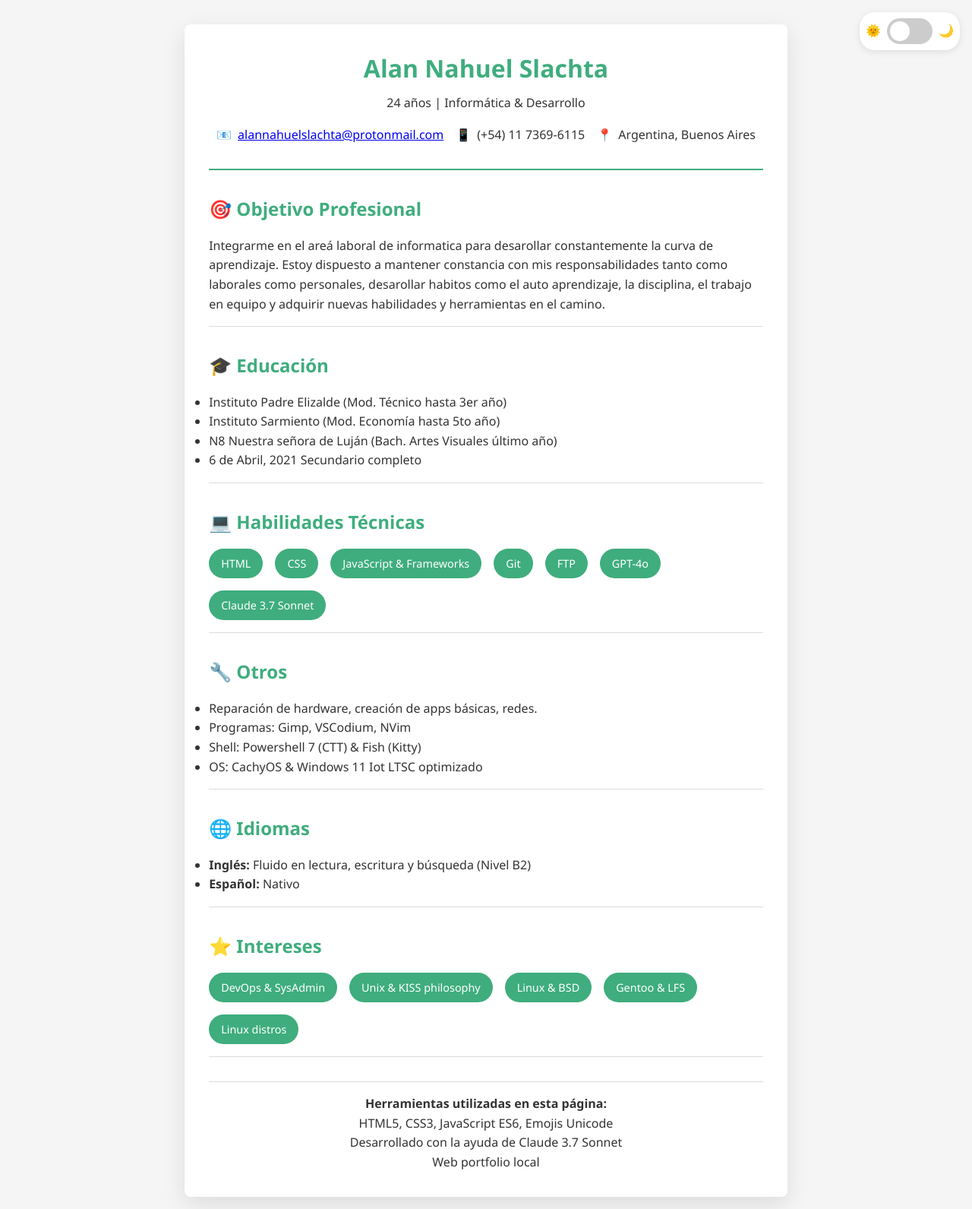
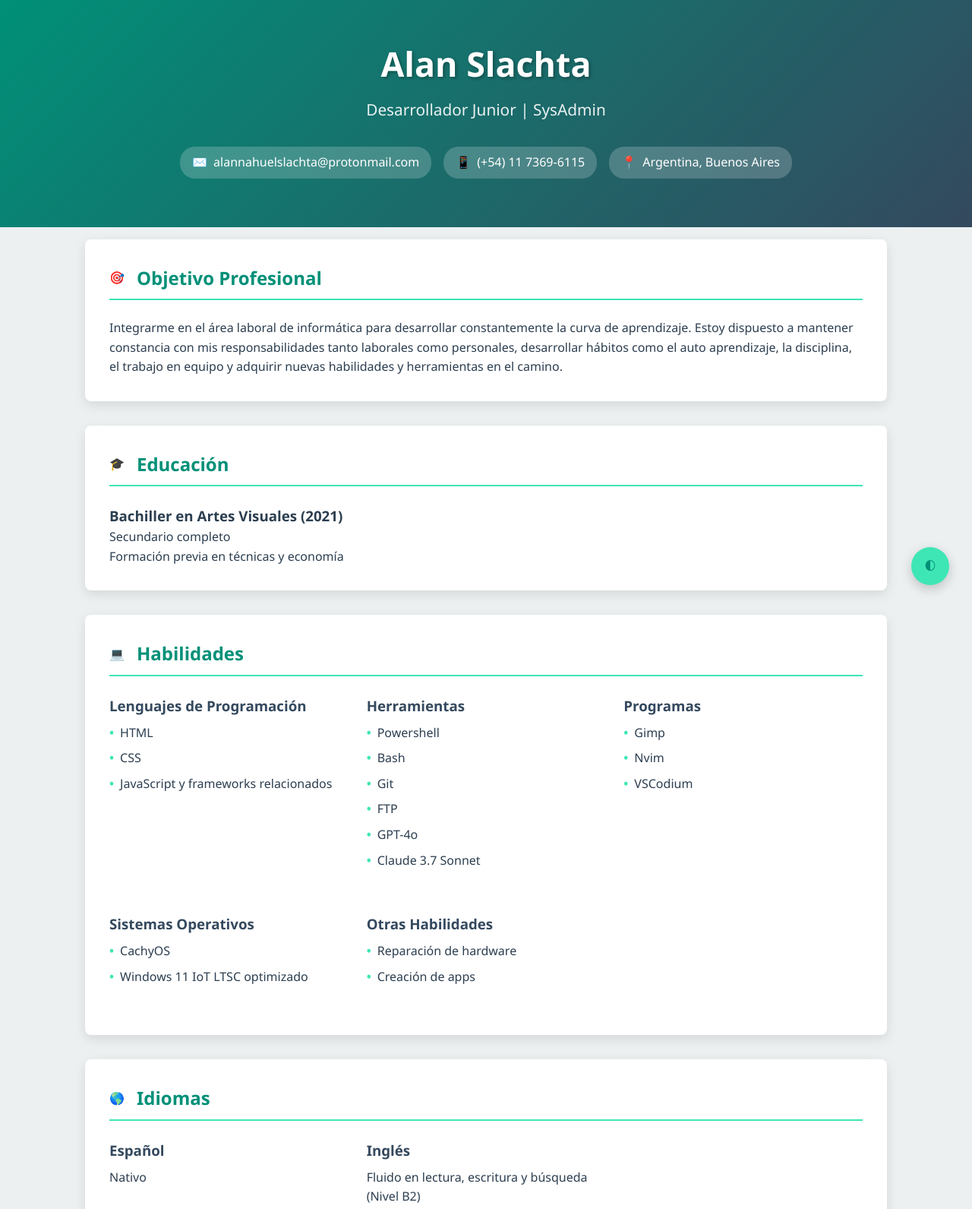
Before and after one commit to SpaceBountyHunter/portfolio, a plain HTML site: page index.html in a window 1280 px wide. Shown: the top 1591 px of the page at 76% size. Drawn offline with Linux system fonts and the light colour scheme.

Commit message:
Add files via upload

```diff
--- a/index.html
+++ b/index.html
@@ -3,221 +3,260 @@
 <head>
     <meta charset="UTF-8">
     <meta name="viewport" content="width=device-width, initial-scale=1.0">
-    <title>Portfolio de Alan Slachta</title>
+    <title>Alan Nahuel Slachta | Portfolio</title>
     <style>
         :root {
-            --text-color: #333;
-            --bg-color: #f5f5f5;
-            --card-bg: #fff;
-            --accent-color: #3fad7d;
-            --border-color: #ddd;
-            --shadow-color: rgba(0, 0, 0, 0.1);
-        }
-
-        .dark-mode {
-            --text-color: #e0e0e0;
-            --bg-color: #121212;
-            --card-bg: #1e1e1e;
-            --accent-color: #4ddfaa;
-            --border-color: #333;
-            --shadow-color: rgba(0, 0, 0, 0.3);
+            --primary-color: #009078;
+            --secondary-color: #34495e;
+            --accent-color: #3ee6b5; /* Verde menta */
+            --light-color: #ecf0f1;
+            --dark-color: #2c3e50;
         }
 
         * {
             margin: 0;
             padding: 0;
             box-sizing: border-box;
-            transition: background-color 0.3s, color 0.3s;
+            font-family: 'Segoe UI', Tahoma, Geneva, Verdana, sans-serif;
         }
 
         body {
-            font-family: 'Segoe UI', Tahoma, Geneva, Verdana, sans-serif;
-            background-color: var(--bg-color);
-            color: var(--text-color);
-            display: flex;
-            justify-content: center;
-            padding: 2rem 1rem;
+            background-color: var(--light-color);
+            color: var(--dark-color);
             line-height: 1.6;
         }
 
-        .container {
-            width: 100%;
-            max-width: 21cm; /* Ancho A4 */
-            min-height: 29.7cm; /* Alto A4 */
-            background-color: var(--card-bg);
-            box-shadow: 0 10px 30px var(--shadow-color);
-            padding: 2rem;
-            border-radius: 8px;
+        header {
+            background: linear-gradient(135deg, var(--primary-color), var(--secondary-color));
+            color: white;
+            padding: 2rem 0;
+            text-align: center;
+            position: relative;
         }
 
-        header {
-            text-align: center;
-            margin-bottom: 2rem;
-            padding-bottom: 1rem;
-            border-bottom: 2px solid var(--accent-color);
+        .container {
+            width: 85%;
+            max-width: 1200px;
+            margin: 0 auto;
+            padding: 1rem;
+        }
+
+        .header-content {
+            display: flex;
+            flex-direction: column;
+            align-items: center;
+            justify-content: center;
         }
 
         h1 {
-            color: var(--accent-color);
+            font-size: 2.8rem;
+            margin-bottom: 0.5rem;
+            text-shadow: 2px 2px 4px rgba(0, 0, 0, 0.3);
+        }
+
+        .tagline {
+            font-size: 1.3rem;
+            opacity: 0.9;
+            margin-bottom: 1rem;
+        }
+
+        .contact-info {
+            margin: 1rem 0;
+            display: flex;
+            flex-wrap: wrap;
+            justify-content: center;
+            gap: 1rem;
+        }
+
+        .contact-item {
+            display: flex;
+            align-items: center;
+            gap: 0.5rem;
+            background-color: rgba(255, 255, 255, 0.2);
+            padding: 0.5rem 1rem;
+            border-radius: 20px;
+            transition: all 0.3s ease;
+        }
+
+        .contact-item:hover {
+            background-color: rgba(62, 230, 181, 0.3); /* Verde menta con transparencia */
+            transform: translateY(-3px);
+        }
+
+        main {
+            padding: 2rem 0;
+        }
+
+        .section {
+            background-color: white;
+            border-radius: 8px;
+            padding: 2rem;
+            margin-bottom: 2rem;
+            box-shadow: 0 5px 15px rgba(0, 0, 0, 0.1);
+            transition: transform 0.3s ease;
+        }
+
+        .section:hover {
+            transform: translateY(-5px);
+            box-shadow: 0 8px 20px rgba(62, 230, 181, 0.2); /* Sombra con verde menta */
+        }
+
+        .section-title {
+            display: flex;
+            align-items: center;
+            gap: 1rem;
+            margin-bottom: 1.5rem;
+            padding-bottom: 0.5rem;
+            border-bottom: 2px solid var(--accent-color);
+            color: var(--primary-color);
+        }
+
+        .skills-grid {
+            display: grid;
+            grid-template-columns: repeat(auto-fill, minmax(300px, 1fr));
+            gap: 1.5rem;
+        }
+
+        .skill-category {
+            margin-bottom: 1.5rem;
+        }
+
+        .skill-category h3 {
+            color: var(--secondary-color);
             margin-bottom: 0.5rem;
         }
 
-        .contacto {
+        .skill-list {
+            list-style: none;
+        }
+
+        .skill-list li {
+            display: flex;
+            align-items: center;
+            gap: 0.5rem;
+            margin-bottom: 0.5rem;
+        }
+
+        .skill-list li:before {
+            content: "•";
+            color: var(--accent-color);
+            font-weight: bold;
+        }
+
+        .interest-tags {
+            display: flex;
+            flex-wrap: wrap;
+            gap: 0.5rem;
+            margin-top: 1rem;
+        }
+
+        .tag {
+            background-color: rgba(62, 230, 181, 0.15); /* Verde menta con transparencia */
+            color: #2c3e50;
+            padding: 0.5rem 1rem;
+            border-radius: 20px;
+            font-size: 0.9rem;
+            transition: all 0.3s ease;
+        }
+
+        .tag:hover {
+            background-color: var(--accent-color);
+            color: var(--primary-color);
+            transform: translateY(-3px);
+            box-shadow: 0 3px 8px rgba(62, 230, 181, 0.4);
+        }
+
+        footer {
+            background-color: var(--primary-color);
+            color: white;
+            text-align: center;
+            padding: 2rem 0;
+            margin-top: 2rem;
+        }
+
+        .social-links {
             display: flex;
             justify-content: center;
-            flex-wrap: wrap;
             gap: 1rem;
             margin: 1rem 0;
         }
 
-        .contacto-item {
+        .social-icon {
+            width: 40px;
+            height: 40px;
+            border-radius: 50%;
+            background-color: rgba(255, 255, 255, 0.2);
             display: flex;
             align-items: center;
-            gap: 0.5rem;
+            justify-content: center;
+            transition: all 0.3s ease;
         }
 
-        section {
-            margin-bottom: 2rem;
-            padding-bottom: 1rem;
-            border-bottom: 1px solid var(--border-color);
+        .social-icon:hover {
+            background-color: var(--accent-color);
+            color: var(--primary-color);
+            transform: translateY(-3px);
         }
 
-        h2 {
-            color: var(--accent-color);
-            margin-bottom: 1rem;
+        .theme-toggle {
+            position: fixed;
+            bottom: 30px;
+            right: 30px;
+            background-color: var(--accent-color);
+            color: var(--primary-color);
+            width: 50px;
+            height: 50px;
+            border-radius: 50%;
             display: flex;
             align-items: center;
-            gap: 0.5rem;
+            justify-content: center;
+            cursor: pointer;
+            box-shadow: 0 5px 15px rgba(0, 0, 0, 0.2);
+            transition: all 0.3s ease;
+            z-index: 100;
         }
 
-        .skills-container {
-            display: flex;
-            flex-wrap: wrap;
-            gap: 1rem;
+        .theme-toggle:hover {
+            transform: rotate(45deg);
+            box-shadow: 0 5px 15px rgba(62, 230, 181, 0.5);
         }
 
-        .skill-tag {
-            background-color: var(--accent-color);
-            color: white;
-            padding: 0.5rem 1rem;
-            border-radius: 20px;
-            font-size: 0.9rem;
+        /* Dark Theme */
+        body.dark-theme {
+            background-color: #1a1a2e;
+            color: #e6e6e6;
         }
 
-        .proyecto {
-            background-color: var(--bg-color);
-            border-radius: 8px;
-            padding: 1.5rem;
-            margin-bottom: 1rem;
-            border-left: 4px solid var(--accent-color);
+        body.dark-theme .section {
+            background-color: #16213e;
+            box-shadow: 0 5px 15px rgba(0, 0, 0, 0.3);
         }
 
-        .proyecto h3 {
-            margin-bottom: 0.5rem;
-            color: var(--accent-color);
+        body.dark-theme .section-title {
+            color: #e6e6e6;
         }
 
-        .switch-container {
-            position: fixed;
-            top: 1rem;
-            right: 1rem;
-            display: flex;
-            align-items: center;
-            gap: 0.5rem;
-            background-color: var(--card-bg);
-            padding: 0.5rem;
-            border-radius: 20px;
-            box-shadow: 0 2px 10px var(--shadow-color);
+        body.dark-theme .skill-category h3 {
+            color: #e6e6e6;
         }
 
-        .switch {
-            position: relative;
-            display: inline-block;
-            width: 60px;
-            height: 34px;
+        body.dark-theme .tag {
+            background-color: rgba(62, 230, 181, 0.2);
+            color: #e6e6e6;
         }
 
-        .switch input {
-            opacity: 0;
-            width: 0;
-            height: 0;
+        body.dark-theme .tag:hover {
+            background-color: var(--accent-color);
+            color: #16213e;
         }
 
-        .slider {
-            position: absolute;
-            cursor: pointer;
-            top: 0;
-            left: 0;
-            right: 0;
-            bottom: 0;
-            background-color: #ccc;
-            transition: .4s;
-            border-radius: 34px;
+        /* Responsive Design */
+        @media (max-width: 768px) {
+            .skills-grid {
+                grid-template-columns: 1fr;
             }
 
-        .slider:before {
-            position: absolute;
-            content: "";
-            height: 26px;
-            width: 26px;
-            left: 4px;
-            bottom: 4px;
-            background-color: white;
-            transition: .4s;
-            border-radius: 50%;
-        }
-
-        input:checked + .slider {
-            background-color: var(--accent-color);
-        }
-
-        input:checked + .slider:before {
-            transform: translateX(26px);
-        }
-
-        .visitor-counter {
-            text-align: center;
-            margin-top: 1rem;
-            font-weight: bold;
-        }
-
-        .clock-widget {
-            background-color: var(--bg-color);
-            border-radius: 8px;
-            padding: 1rem;
-            text-align: center;
-            margin-bottom: 1rem;
-        }
-
-        .clock-container {
-            display: flex;
-            flex-wrap: wrap;
-            justify-content: center;
-            gap: 0.5rem;
-            margin-top: 1rem;
-        }
-
-        .province-time {
-            background-color: var(--card-bg);
-            padding: 0.5rem;
-            border-radius: 5px;
-            min-width: 150px;
-            box-shadow: 0 2px 5px var(--shadow-color);
-        }
-
-        .footer {
-            text-align: center;
-            margin-top: 2rem;
-            padding-top: 1rem;
-            border-top: 1px solid var(--border-color);
-        }
-
-        @media (max-width: 768px) {
-            .container {
-                padding: 1rem;
-            }
-
-            .contacto {
+            .contact-info {
                 flex-direction: column;
                 align-items: center;
             }
@@ -225,118 +264,211 @@
     </style>
 </head>
 <body>
-    <div class="switch-container">
-        <span>🌞</span>
-        <label class="switch">
-            <input type="checkbox" id="themeToggle">
-            <span class="slider"></span>
-        </label>
-        <span>🌙</span>
+    <header>
+        <div class="container">
+            <div class="header-content">
+                <h1>Alan Slachta</h1>
+                <p class="tagline">Desarrollador Junior | SysAdmin</p>
+                <div class="contact-info">
+                    <div class="contact-item">
+                        <span>✉️</span>
+                        <a href="mailto:alannahuelslachta@protonmail.com" style="color: white; text-decoration: none;">alannahuelslachta@protonmail.com</a>
                     </div>
-
-    <div class="container">
-        <header>
-            <h1>Alan Nahuel Slachta</h1>
-            <p>24 años | Informática & Desarrollo</p>
-
-            <div class="contacto">
-                <div class="contacto-item">
-                    <span>📧</span>
-                    <a href="mailto:alannahuelslachta@protonmail.com">alannahuelslachta@protonmail.com</a>
-                </div>
-                <div class="contacto-item">
+                    <div class="contact-item">
                         <span>📱</span>
                         <span>(+54) 11 7369-6115</span>
                     </div>
-                <div class="contacto-item">
+                    <div class="contact-item">
                         <span>📍</span>
                         <span>Argentina, Buenos Aires</span>
                     </div>
                 </div>
+            </div>
+        </div>
     </header>
 
-        <section id="objetivo">
-            <h2>🎯 Objetivo Profesional</h2>
-            <p>Integrarme en el areá laboral de informatica para desarollar constantemente la curva de aprendizaje. Estoy dispuesto a mantener constancia con mis responsabilidades tanto como laborales como personales, desarollar habitos como el auto aprendizaje, la disciplina, el trabajo en equipo y adquirir nuevas habilidades y herramientas en el camino.</p>
+    <main class="container">
+        <section class="section">
+            <div class="section-title">
+                <span>🎯</span>
+                <h2>Objetivo Profesional</h2>
+            </div>
+            <p>
+                Integrarme en el área laboral de informática para desarrollar constantemente la curva de aprendizaje.
+                Estoy dispuesto a mantener constancia con mis responsabilidades tanto laborales como personales,
+                desarrollar hábitos como el auto aprendizaje, la disciplina, el trabajo en equipo y adquirir nuevas
+                habilidades y herramientas en el camino.
+            </p>
         </section>
 
-        <section id="educacion">
-            <h2>🎓 Educación</h2>
-            <ul>
-                <li>Instituto Padre Elizalde (Mod. Técnico hasta 3er año)</li>
-                <li>Instituto Sarmiento (Mod. Economía hasta 5to año)</li>
-                <li>N8 Nuestra señora de Luján (Bach. Artes Visuales último año)</li>
-                <li>6 de Abril, 2021 Secundario completo</li>
-            </ul>
-        </section>
-
-        <section id="habilidades">
-            <h2>💻 Habilidades Técnicas</h2>
-            <div class="skills-container">
-                <span class="skill-tag">HTML</span>
-                <span class="skill-tag">CSS</span>
-                <span class="skill-tag">JavaScript & Frameworks</span>
-                <span class="skill-tag">Git</span>
-                <span class="skill-tag">FTP</span>
-                <span class="skill-tag">GPT-4o</span>
-                <span class="skill-tag">Claude 3.7 Sonnet</span>
+        <section class="section">
+            <div class="section-title">
+                <span>🎓</span>
+                <h2>Educación</h2>
+            </div>
+            <div>
+                <h3>Bachiller en Artes Visuales (2021)</h3>
+                <p>Secundario completo</p>
+                <p>Formación previa en técnicas y economía</p>
             </div>
         </section>
 
-        <section id="otras-habilidades">
-            <h2>🔧 Otros</h2>
-            <ul>
-                <li>Reparación de hardware, creación de apps básicas, redes.</li>
-                <li>Programas: Gimp, VSCodium, NVim</li>
-                <li>Shell: Powershell 7 (CTT) & Fish (Kitty)</li>
-                <li>OS: CachyOS & Windows 11 Iot LTSC optimizado</li>
+        <section class="section">
+            <div class="section-title">
+                <span>💻</span>
+                <h2>Habilidades</h2>
+            </div>
+            <div class="skills-grid">
+                <div class="skill-category">
+                    <h3>Lenguajes de Programación</h3>
+                    <ul class="skill-list">
+                        <li>HTML</li>
+                        <li>CSS</li>
+                        <li>JavaScript y frameworks relacionados</li>
                     </ul>
+                </div>
+                <div class="skill-category">
+                    <h3>Herramientas</h3>
+                    <ul class="skill-list">
+                        <li>Powershell</li>
+                        <li>Bash</li>
+                        <li>Git</li>
+                        <li>FTP</li>
+                        <li>GPT-4o</li>
+                        <li>Claude 3.7 Sonnet</li>
+                    </ul>
+                </div>
+                <div class="skill-category">
+                    <h3>Programas</h3>
+                    <ul class="skill-list">
+                        <li>Gimp</li>
+                        <li>Nvim</li>
+                        <li>VSCodium</li>
+                    </ul>
+                </div>
+                <div class="skill-category">
+                    <h3>Sistemas Operativos</h3>
+                    <ul class="skill-list">
+                        <li>CachyOS</li>
+                        <li>Windows 11 IoT LTSC optimizado</li>
+                    </ul>
+                </div>
+                <div class="skill-category">
+                    <h3>Otras Habilidades</h3>
+                    <ul class="skill-list">
+                        <li>Reparación de hardware</li>
+                        <li>Creación de apps</li>
+                    </ul>
+                </div>
+            </div>
         </section>
 
-        <section id="idiomas">
-            <h2>🌐 Idiomas</h2>
-            <ul>
-                <li><strong>Inglés:</strong> Fluido en lectura, escritura y búsqueda (Nivel B2)</li>
-                <li><strong>Español:</strong> Nativo</li>
-            </ul>
+        <section class="section">
+            <div class="section-title">
+                <span>🌎</span>
+                <h2>Idiomas</h2>
+            </div>
+            <div class="skills-grid">
+                <div class="skill-category">
+                    <h3>Español</h3>
+                    <p>Nativo</p>
+                </div>
+                <div class="skill-category">
+                    <h3>Inglés</h3>
+                    <p>Fluido en lectura, escritura y búsqueda (Nivel B2)</p>
+                </div>
+            </div>
         </section>
 
-        <section id="intereses">
-            <h2>⭐ Intereses</h2>
-            <div class="skills-container">
-                <span class="skill-tag">DevOps & SysAdmin</span>
-                <span class="skill-tag">Unix & KISS philosophy</span>
-                <span class="skill-tag">Linux & BSD</span>
-                <span class="skill-tag">Gentoo & LFS</span>
-                <span class="skill-tag">Linux distros</span>
+        <section class="section">
+            <div class="section-title">
+                <span>🔍</span>
+                <h2>Intereses</h2>
+            </div>
+            <div class="interest-tags">
+                <span class="tag">DevOps</span>
+                <span class="tag">SysAdmin</span>
+                <span class="tag">Linux ecosystem</span>
+                <span class="tag">Unix philosophy</span>
             </div>
         </section>
-        <div class="footer">
+    </main>
+
+    <footer>
+        <div class="container">
             <p><strong>Herramientas utilizadas en esta página:</strong></p>
             <p>HTML5, CSS3, JavaScript ES6, Emojis Unicode</p>
             <p>Desarrollado con la ayuda de Claude 3.7 Sonnet</p>
-            <p>Web portfolio local</p>
+            <p>Web portfolio local. Ultima modificacion 6 de abril 2025</p>
+            <div class="social-links">
+                <a href="#" class="social-icon">🔗</a>
+                <a href="#" class="social-icon">📱</a>
+                <a href="#" class="social-icon">📧</a>
             </div>
         </div>
+    </footer>
+
+    <div class="theme-toggle" id="themeToggle">🌓</div>
 
     <script>
-        // Modo oscuro
+        // Theme Toggle Functionality
         const themeToggle = document.getElementById('themeToggle');
+        const body = document.body;
 
-        // Verificar si hay una preferencia guardada
-        if (localStorage.getItem('darkMode') === 'true') {
-            document.body.classList.add('dark-mode');
-            themeToggle.checked = true;
+        // Check for saved theme preference
+        if (localStorage.getItem('theme') === 'dark') {
+            body.classList.add('dark-theme');
         }
 
-        themeToggle.addEventListener('change', () => {
-            if (themeToggle.checked) {
-                document.body.classList.add('dark-mode');
-                localStorage.setItem('darkMode', 'true');
+        themeToggle.addEventListener('click', () => {
+            body.classList.toggle('dark-theme');
+
+            // Save preference to localStorage
+            if (body.classList.contains('dark-theme')) {
+                localStorage.setItem('theme', 'dark');
             } else {
-                document.body.classList.remove('dark-mode');
-                localStorage.setItem('darkMode', 'false');
+                localStorage.setItem('theme', 'light');
             }
+        });
+
+        // Animation for sections
+        const sections = document.querySelectorAll('.section');
+
+        const observerOptions = {
+            threshold: 0.1,
+            rootMargin: '0px 0px -50px 0px'
+        };
+
+        const observer = new IntersectionObserver((entries) => {
+            entries.forEach(entry => {
+                if (entry.isIntersecting) {
+                    entry.target.style.opacity = '1';
+                    entry.target.style.transform = 'translateY(0)';
+                }
+            });
+        }, observerOptions);
+
+        sections.forEach(section => {
+            section.style.opacity = '0';
+            section.style.transform = 'translateY(20px)';
+            section.style.transition = 'opacity 0.5s ease, transform 0.5s ease';
+            observer.observe(section);
+        });
+
+        // Skills Animation on Hover
+        const skillItems = document.querySelectorAll('.skill-list li');
+
+        skillItems.forEach(item => {
+            item.addEventListener('mouseenter', () => {
+                item.style.color = '#3ee6b5'; // Verde menta
+                item.style.transform = 'translateX(5px)';
+                item.style.transition = 'all 0.3s ease';
+            });
+
+            item.addEventListener('mouseleave', () => {
+                item.style.color = '';
+                item.style.transform = 'translateX(0)';
+            });
         });
     </script>
 </body>
```
Lines whose indentation alone changed are shown as unchanged.
